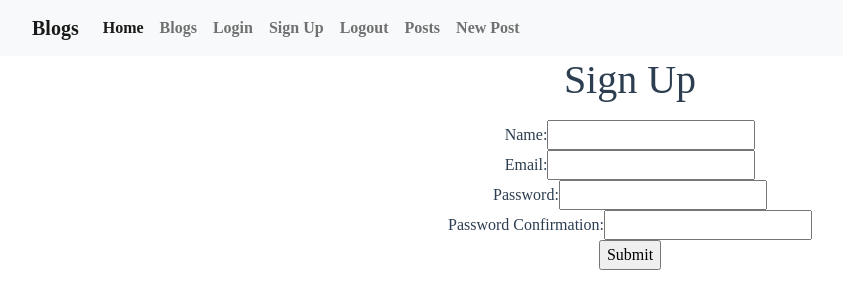
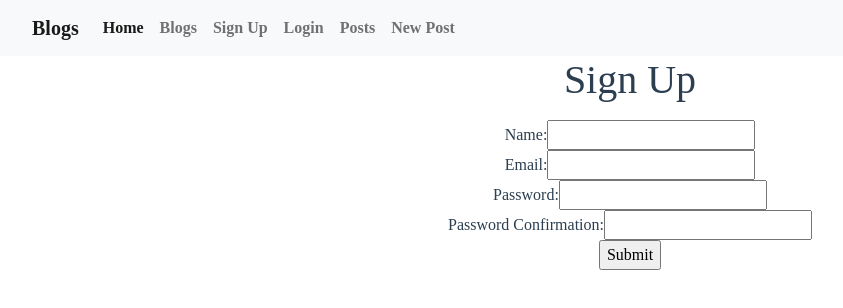
Before and after one commit to vicencio42/blog-frontend, a Vue app: page /signup in a window 1280 px wide. Shown: the top 308 px of the page, without its empty margins (10-853 px from the left). Built offline with nearby package versions, Linux system fonts and the light colour scheme.

Commit message:
added hide login/out/signup links

```diff
--- a/src/App.vue
+++ b/src/App.vue
@@ -21,13 +21,13 @@
           <li class="nav-item">
             <a class="nav-link" href="/blogs">Blogs</a>
           </li>
-          <li class="nav-item">
+          <li v-if="!isLoggedIn" key="" class="nav-item">
+            <a class="nav-link" href="/signup">Sign Up</a>
+          </li>
+          <li v-if="!isLoggedIn" class="nav-item">
             <a class="nav-link" href="/login">Login</a>
           </li>
-          <li class="nav-item">
-            <a class="nav-link" href="/signup">Sign Up</a>
-          </li>
-          <li class="nav-item">
+          <li v-if="isLoggedIn" class="nav-item">
             <a class="nav-link" href="/logout">Logout</a>
           </li>
           <li class="nav-item">
@@ -43,6 +43,20 @@
 
   <router-view />
 </template>
+<script>
+export default {
+  data: function () {
+    return {
+      isLoggedIn: false,
+    };
+  },
+  watch: {
+    $route: function () {
+      this.isLoggedIn = !!localStorage.jwt;
+    },
+  },
+};
+</script>
 
 <style>
 #app {
```
